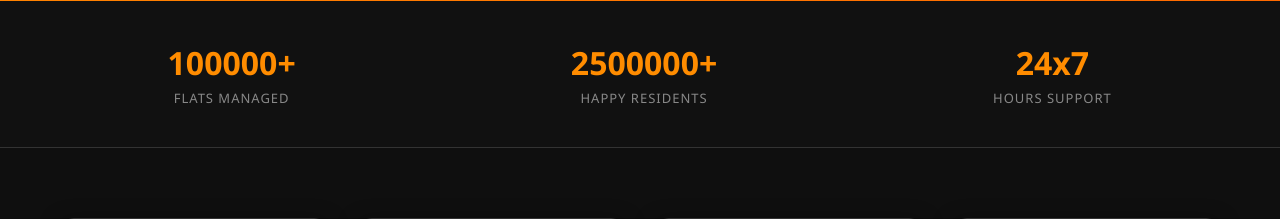
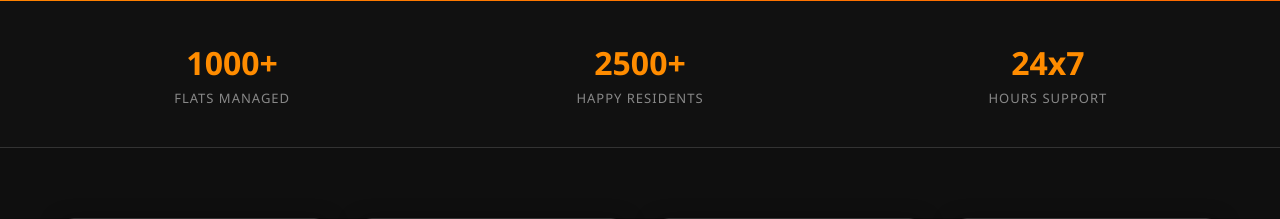
Before and after one commit to Ayushman2005/SocietyPro, a Flask app: page / in a window 1280 px wide. Shown: the part 585-804 px from the top of the page. Run offline with Flask 3, Linux system fonts and the light colour scheme; the visitor is signed in with stand-in values (Sample User, id 1); some web fonts are replaced.

Commit message:
15/01/2026

```diff
--- a/templates/index.html
+++ b/templates/index.html
@@ -56,11 +56,11 @@
 
     <div class="stats-banner">
       <div class="stat-item">
-        <div class="stat-number" data-target="500">100000+</div>
+        <div class="stat-number" data-target="500">1000+</div>
         <div class="stat-label">Flats Managed</div>
       </div>
       <div class="stat-item">
-        <div class="stat-number" data-target="1200">2500000+</div>
+        <div class="stat-number" data-target="1200">2500+</div>
         <div class="stat-label">Happy Residents</div>
       </div>
       <div class="stat-item">
```
